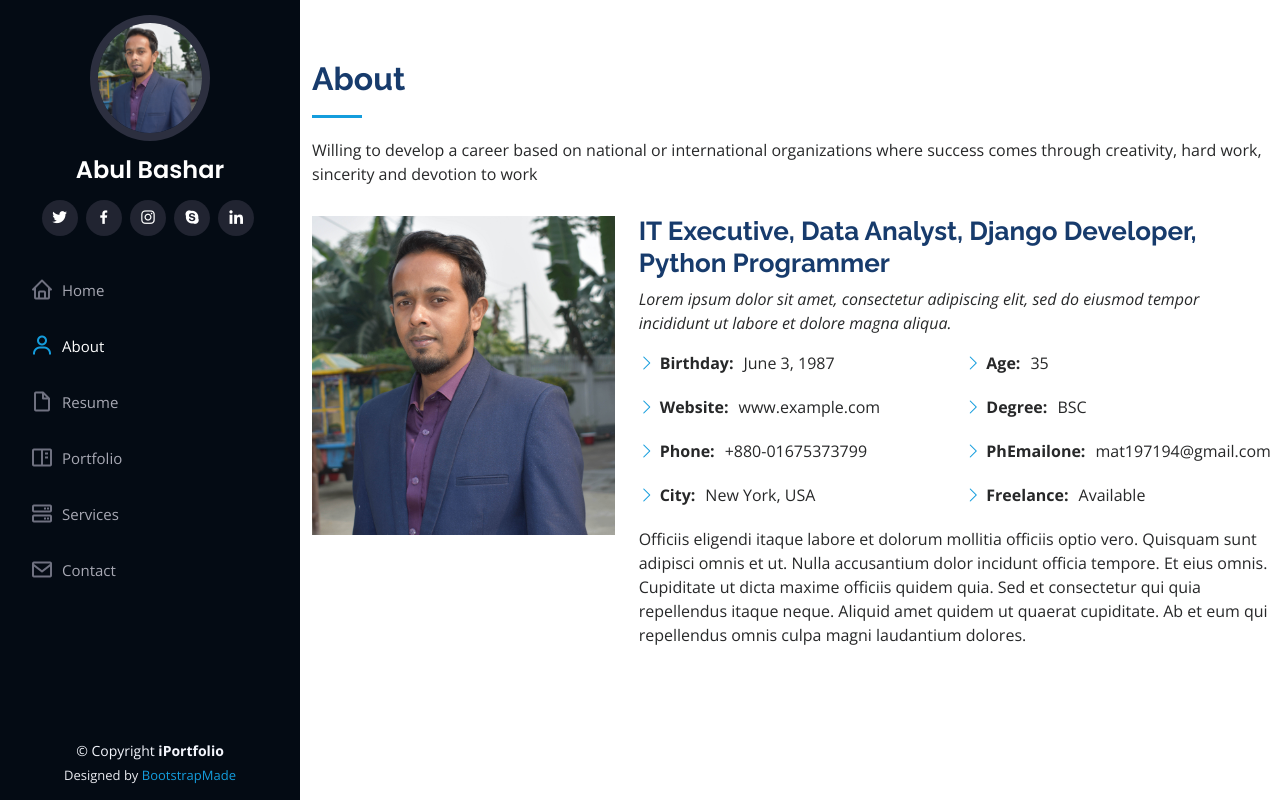
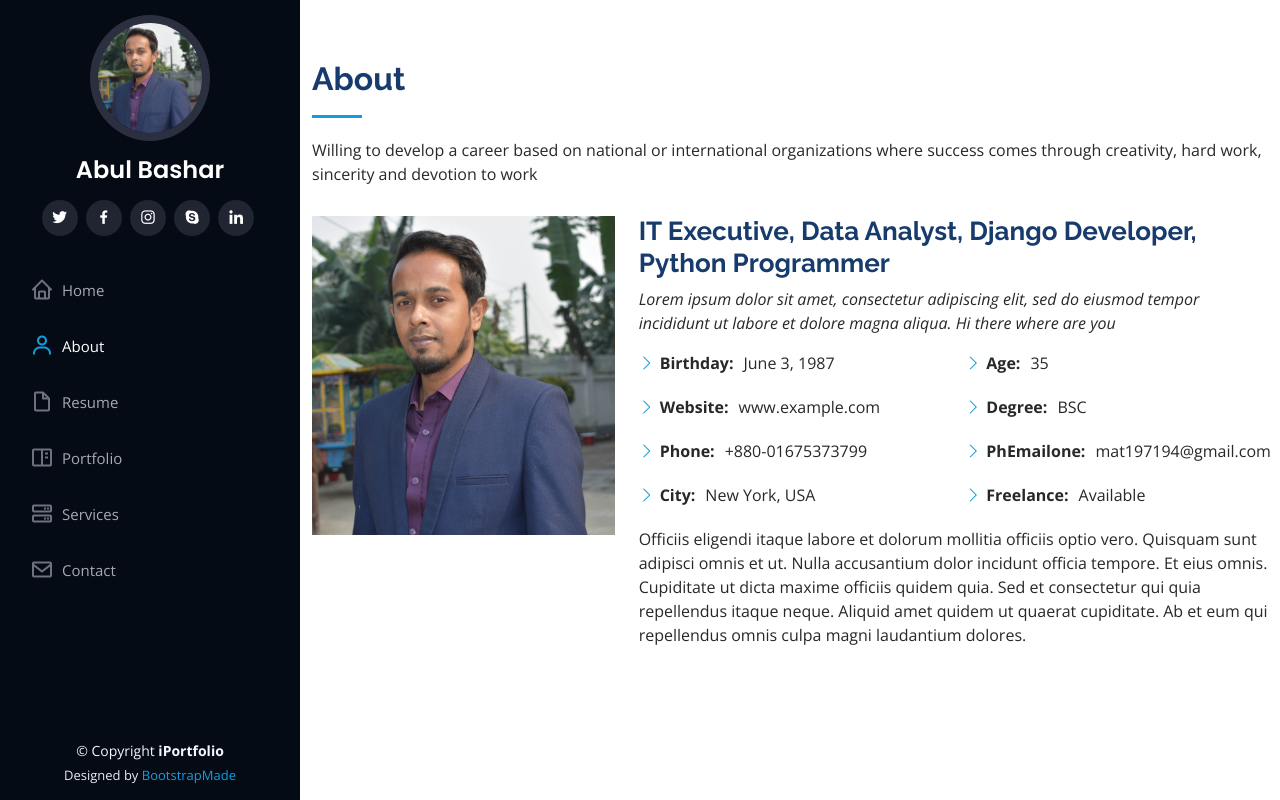
Before and after one commit to Bashar-The-Coder/portfolio, a Django app: page /about/ in a window 1280 px wide. Run offline with Django 4.2, Linux system fonts and the light colour scheme; data comes from the database, SQL or seed files in the repository; some libraries are stand-ins or nearby versions.

Commit message:
slidely commited

```diff
--- a/templates/main/about.html
+++ b/templates/main/about.html
@@ -20,7 +20,7 @@
           <h3>{{profile.job_title}}</h3>
           <p class="fst-italic">
             Lorem ipsum dolor sit amet, consectetur adipiscing elit, sed do eiusmod tempor incididunt ut labore et dolore
-            magna aliqua.
+            magna aliqua. Hi there where are you
           </p>
           <div class="row">
             <div class="col-lg-6">
```
